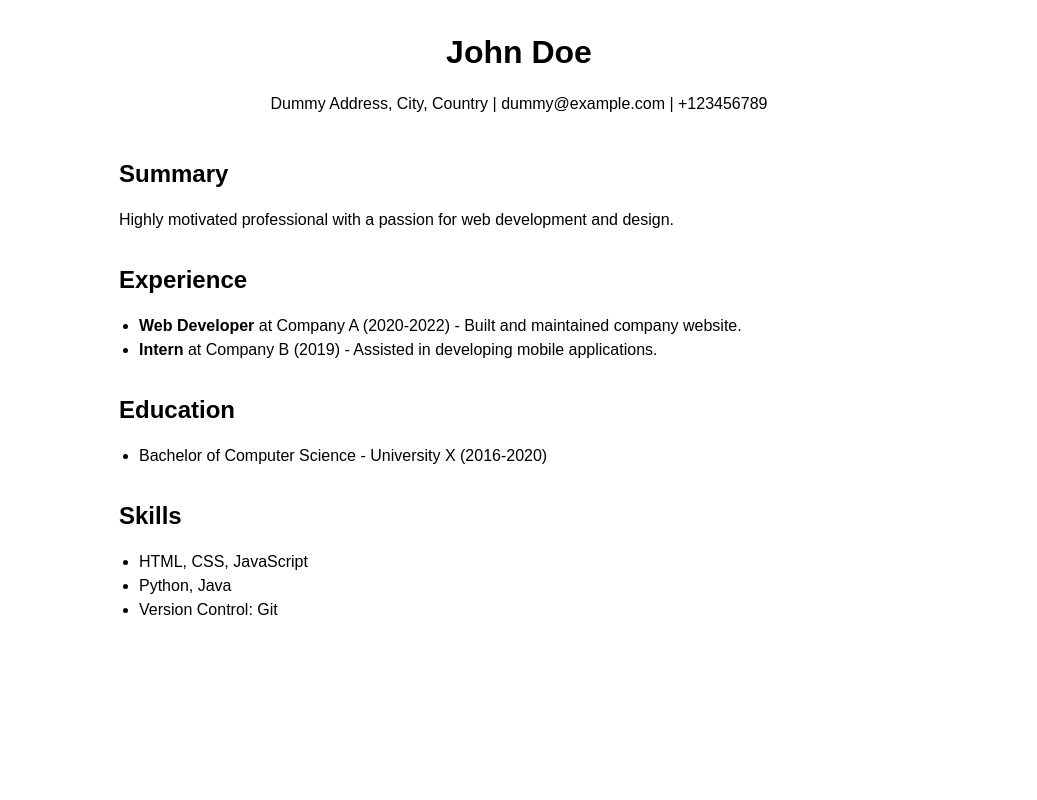
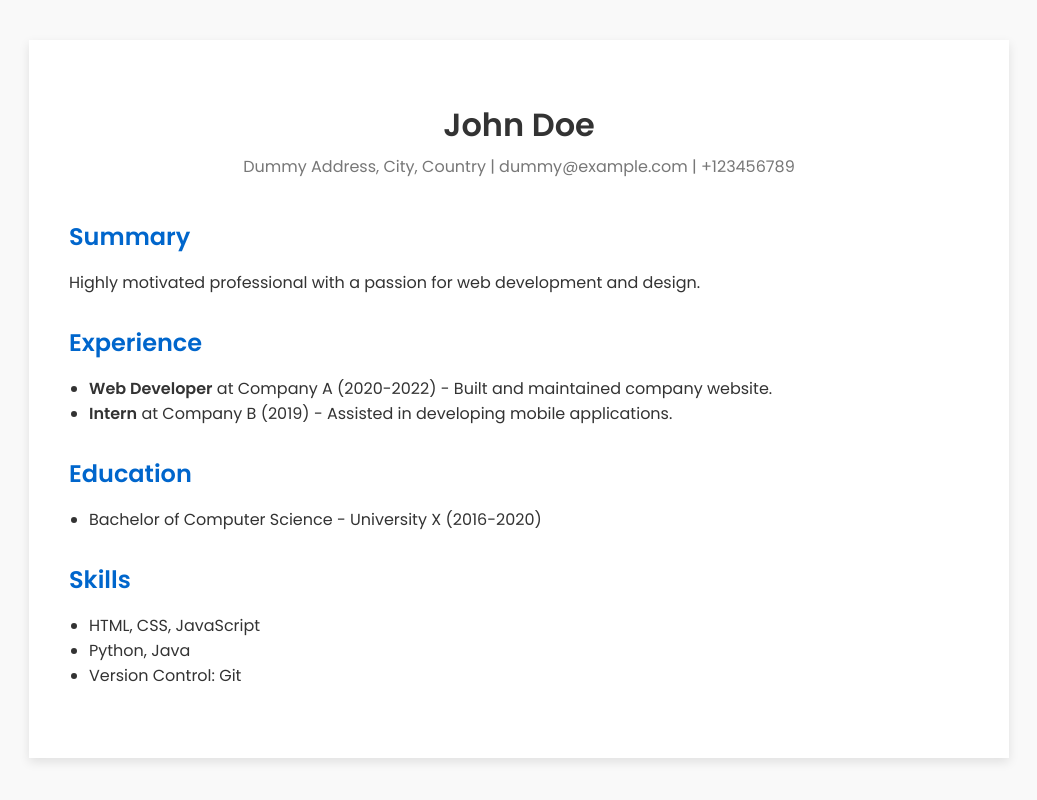
Before and after one commit to Faradillah/ChatGPT, a plain HTML site: page index.html in a window 1280 px wide. Shown: the whole page, without its empty margins (121-1158 px from the left). Drawn offline with Linux system fonts and the light colour scheme.

Commit message:
Enhance CV with modern styling

```diff
--- a/index.html
+++ b/index.html
@@ -4,47 +4,97 @@
   <meta charset="UTF-8">
   <meta name="viewport" content="width=device-width, initial-scale=1.0">
   <title>Dummy CV</title>
+  <link rel="preconnect" href="https://fonts.googleapis.com">
+  <link rel="preconnect" href="https://fonts.gstatic.com" crossorigin>
+  <link href="https://fonts.googleapis.com/css2?family=Poppins:wght@300;400;600&display=swap" rel="stylesheet">
   <style>
-    body { font-family: Arial, sans-serif; line-height: 1.5; }
-    .container { max-width: 800px; margin: auto; padding: 20px; }
-    .header { text-align: center; margin-bottom: 40px; }
-    .section { margin-bottom: 30px; }
-    h1, h2 { margin: 0; }
-    h2 { margin-bottom: 10px; }
-    ul { padding-left: 20px; }
+    :root {
+      --primary-color: #333;
+      --accent-color: #0066cc;
+      --background-color: #f9f9f9;
+    }
+
+    body {
+      margin: 0;
+      font-family: 'Poppins', sans-serif;
+      background-color: var(--background-color);
+      color: var(--primary-color);
+    }
+
+    .container {
+      max-width: 900px;
+      margin: 40px auto;
+      background-color: #fff;
+      padding: 40px;
+      box-shadow: 0 4px 10px rgba(0, 0, 0, 0.1);
+    }
+
+    header {
+      text-align: center;
+      margin-bottom: 40px;
+    }
+
+    header h1 {
+      margin-bottom: 5px;
+      font-weight: 600;
+    }
+
+    header p {
+      margin-top: 0;
+      color: #777;
+    }
+
+    h2 {
+      margin-bottom: 10px;
+      color: var(--accent-color);
+    }
+
+    ul {
+      padding-left: 20px;
+    }
+
+    section {
+      margin-bottom: 30px;
+    }
   </style>
 </head>
 <body>
   <div class="container">
-    <div class="header">
+    <header>
       <h1>John Doe</h1>
       <p>Dummy Address, City, Country | dummy@example.com | +123456789</p>
-    </div>
-    <div class="section">
+    </header>
+
+    <main>
+      <section>
         <h2>Summary</h2>
         <p>Highly motivated professional with a passion for web development and design.</p>
-    </div>
-    <div class="section">
+      </section>
+
+      <section>
         <h2>Experience</h2>
         <ul>
           <li><strong>Web Developer</strong> at Company A (2020-2022) - Built and maintained company website.</li>
           <li><strong>Intern</strong> at Company B (2019) - Assisted in developing mobile applications.</li>
         </ul>
-    </div>
-    <div class="section">
+      </section>
+
+      <section>
         <h2>Education</h2>
         <ul>
           <li>Bachelor of Computer Science - University X (2016-2020)</li>
         </ul>
-    </div>
-    <div class="section">
+      </section>
+
+      <section>
         <h2>Skills</h2>
         <ul>
           <li>HTML, CSS, JavaScript</li>
           <li>Python, Java</li>
           <li>Version Control: Git</li>
         </ul>
-    </div>
+      </section>
+    </main>
   </div>
 </body>
 </html>
```
Lines whose indentation alone changed are shown as unchanged.
